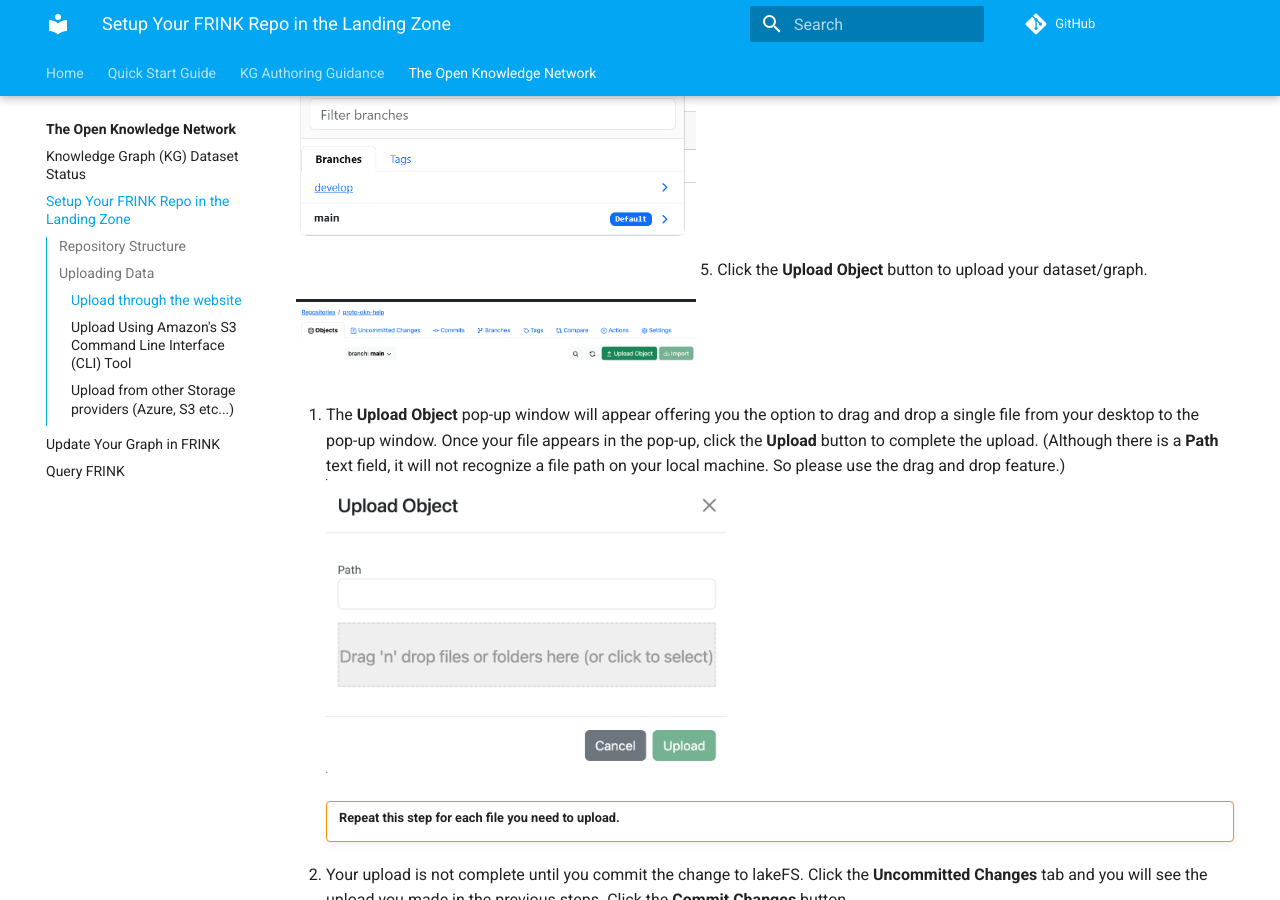
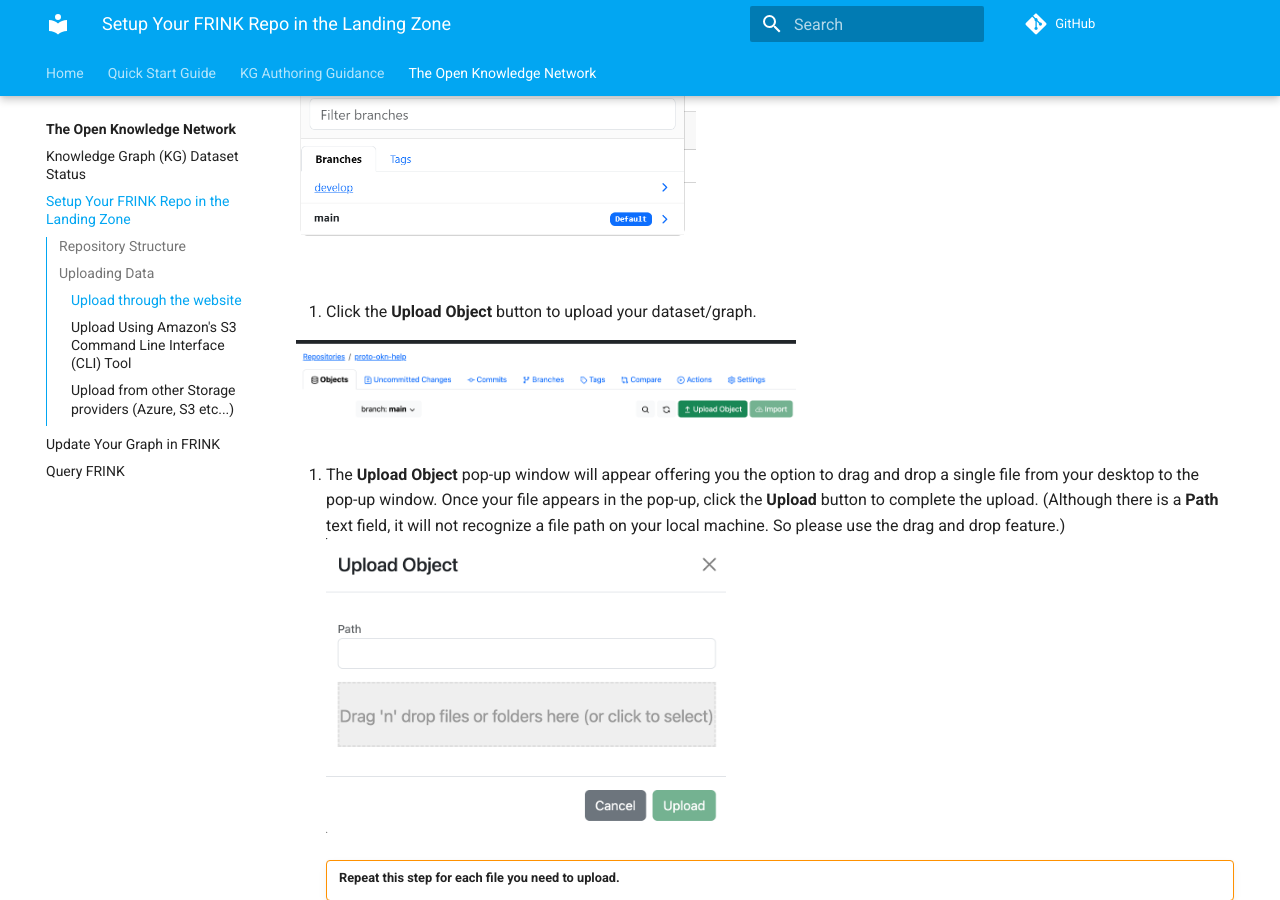
Before and after one commit to frink-okn/frink-landing-zone, an MkDocs documentation site: the page built from docs/help/setup.md, in a window 1280 px wide and 900 px high, scrolled down 1278 px. Built offline with MkDocs 1.6.1 and Material for MkDocs 9.7.7, drawn with Linux system fonts in a browser that asks for light colours; comment, search, counter and statistics services are not loaded.

Commit message:
same, more fiddling

```diff
--- a/docs/help/setup.md
+++ b/docs/help/setup.md
@@ -37,9 +37,10 @@
 4. By default, your repository would be on main branch, double check to make sure that is set to `develop` branch.
 
 <img src="../../assets/images/13change-branch.png" width="400">
+
 5. Click the **Upload Object** button to upload your dataset/graph.
 
-<img src="../../assets/images/3upload-object-button.png" width="400">
+<img src="../../assets/images/3upload-object-button.png" width="500">
 
 6. The **Upload Object** pop-up window will appear offering you the option to drag and drop a single file from your desktop to the pop-up window. Once your file appears in the pop-up, click the **Upload** button to complete the upload. (Although there is a **Path** text field, it will not recognize a file path on your local machine. So please use the drag and drop feature.)
 <img src="../../assets/images/4upload-object-popup.png" width="400">
```
